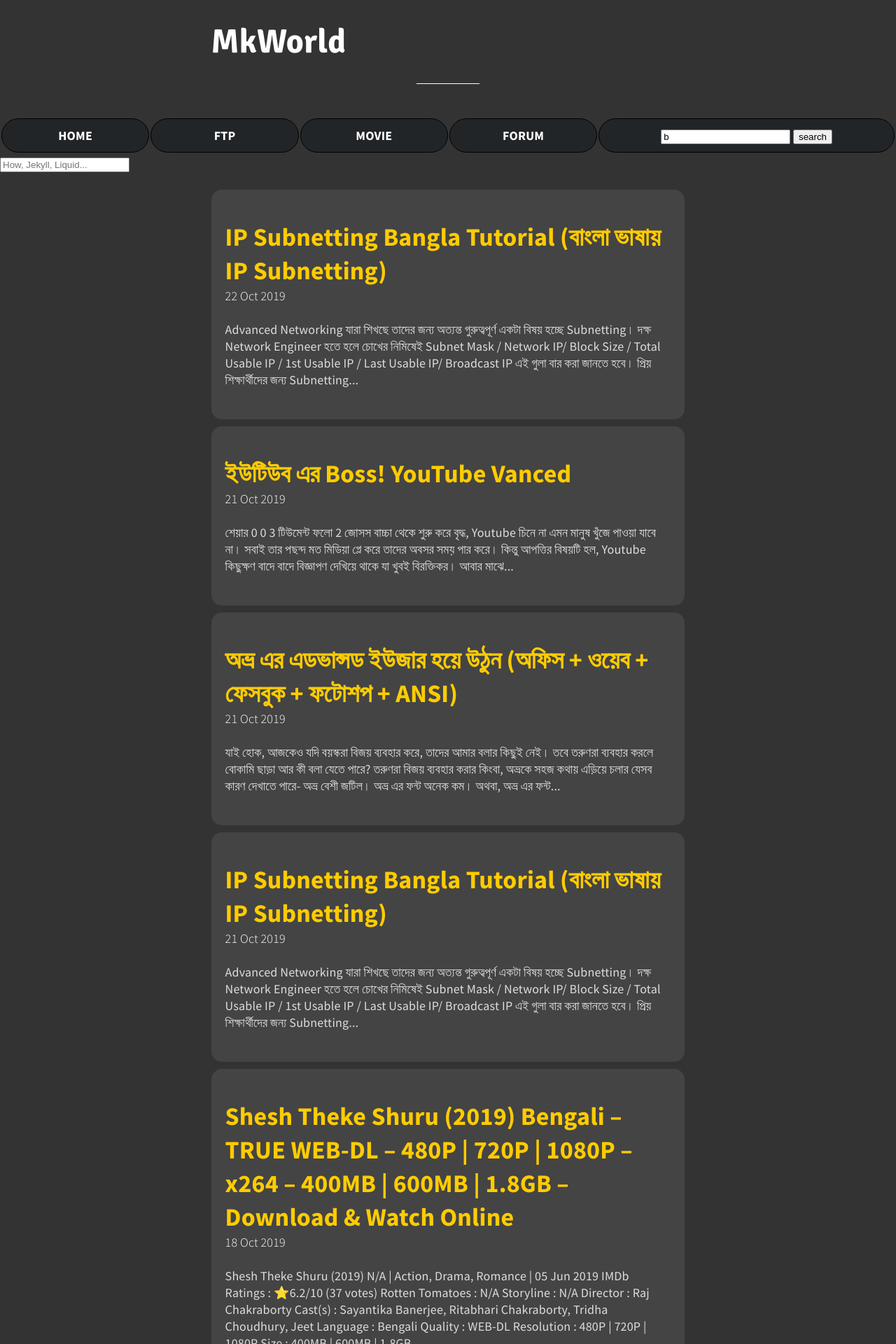
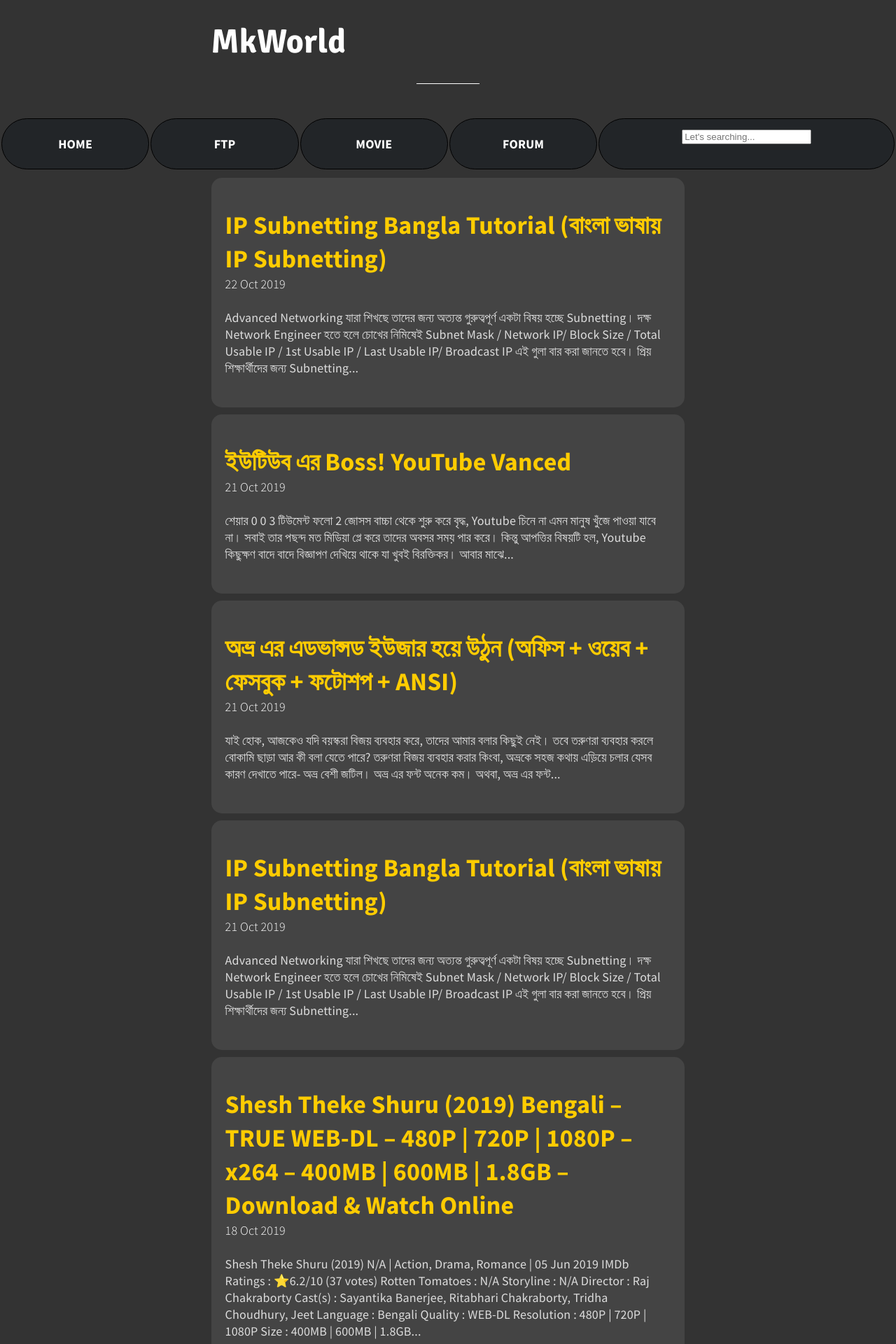
Before and after one commit to bdmilan/blog, a Jekyll site: the page built from index.html, in a window 1280 px wide. Shown: the top 1920 px of the page at 70% size. Built offline with Jekyll 4.4.1, drawn with Linux system fonts in a browser that asks for light colours; the list of posts is cut into pages by our own code.

Commit message:
Update header.html

```diff
--- a/_includes/header.html
+++ b/_includes/header.html
@@ -27,11 +27,24 @@
     <td style="background:#010b1354; border-radius: 45px; width: 10%; border: 1px solid #000; font-weight: bold;color: #fff; text-align: center; padding: 10px;"><a href="ftp.html" style="color: #fff;"> FTP </a></td>
 	<td style="background:#010b1354; border-radius: 45px; width: 10%; border: 1px solid #000; font-weight: bold;color: #fff; text-align: center; padding: 10px;"><a href="movie.html" style="color: #fff;"> MOVIE </a></td>
 	  <td style="background:#010b1354; border-radius: 45px; width: 10%; border: 1px solid #000; font-weight: bold;color: #fff; text-align: center; padding: 10px;"><a href="forum.html" style="color: #fff;"> FORUM </a></td>
-         <td style="background:#010b1354; border-radius: 45px; width: 20%; border: 1px solid #000; font-weight: bold;color: #fff; text-align: center; padding: 10px;"><form action="/search.html" method="get">
-  <label for="search-box"></label>
-  <input type="text" id="search-box" name="query" value="b">
-  <input type="submit" value="search">
-</form></td>
+         <td style="background:#010b1354; border-radius: 45px; width: 20%; border: 1px solid #000; font-weight: bold;color: #fff; text-align: center; padding: 10px;">
+
+	  <div>
+<div id="search-container">
+<input type="text" id="search-input" placeholder="Let's searching...">
+<ul id="results-container"></ul>
+</div>
+<script src="/demo/search-script.min.js" type="text/javascript"></script>
+<script>
+SimpleJekyllSearch({
+  searchInput: document.getElementById('search-input'),
+  resultsContainer: document.getElementById('results-container'),
+  json: '/demo/search.json',
+})
+</script>
+</div>
+
+	  </td>
 
   </tr>
 </table></b>
@@ -45,18 +58,3 @@
 
 <script src="https://mobifreak.in/assets/js-extended/gradient.js"></script>
 <script src="https://code.jquery.com/jquery-3.3.1.slim.min.js" integrity="sha384-q8i/X+965DzO0rT7abK41JStQIAqVgRVzpbzo5smXKp4YfRvH+8abtTE1Pi6jizo" crossorigin="anonymous"></script>
-
-<div>
-<div id="search-container">
-<input type="text" id="search-input" placeholder="How, Jekyll, Liquid...">
-<ul id="results-container"></ul>
-</div>
-<script src="/demo/search-script.min.js" type="text/javascript"></script>
-<script>
-SimpleJekyllSearch({
-  searchInput: document.getElementById('search-input'),
-  resultsContainer: document.getElementById('results-container'),
-  json: '/demo/search.json',
-})
-</script>
-</div>
```
